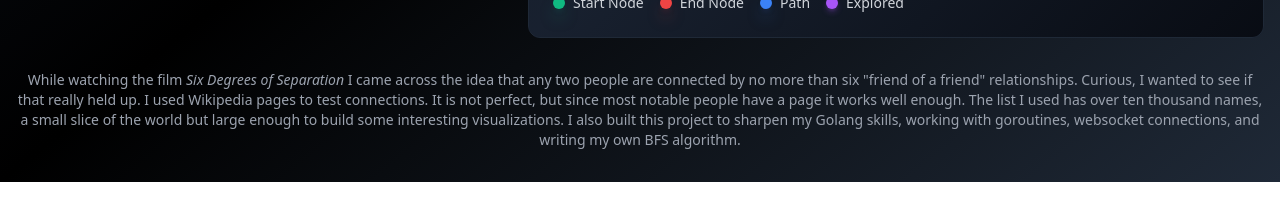
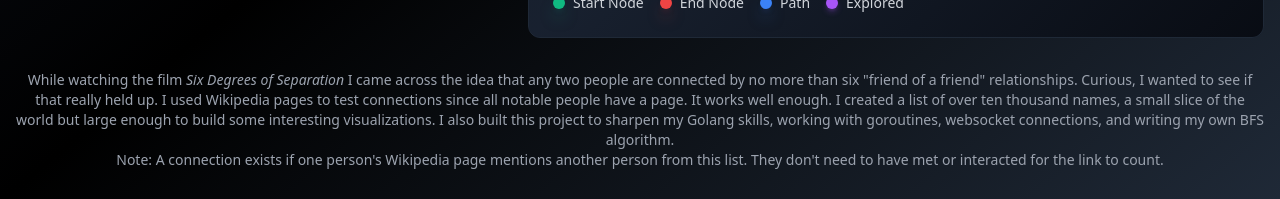
Before and after one commit to Rani-Codes/sixth_degree, a React (Vite) app in the folder frontend/: page / in a window 1280 px wide. Shown: the part 852-1051 px from the top of the page. Built offline with nearby package versions, Linux system fonts and the light colour scheme; no server answers.

Commit message:
update footer and README

```diff
--- a/frontend/src/App.tsx
+++ b/frontend/src/App.tsx
@@ -99,7 +99,10 @@ function AppContent() {
         {/* Footer */}
         <div className="text-center">
           <p className="text-gray-400 text-sm">
-            While watching the film <em>Six Degrees of Separation</em> I came across the idea that any two people are connected by no more than six "friend of a friend" relationships. Curious, I wanted to see if that really held up. I used Wikipedia pages to test connections. It is not perfect, but since most notable people have a page it works well enough. The list I used has over ten thousand names, a small slice of the world but large enough to build some interesting visualizations. I also built this project to sharpen my Golang skills, working with goroutines, websocket connections, and writing my own BFS algorithm.
+            While watching the film <em>Six Degrees of Separation</em> I came across the idea that any two people are connected by no more than six "friend of a friend" relationships. Curious, I wanted to see if that really held up. I used Wikipedia pages to test connections since all notable people have a page. It works well enough. I created a list of over ten thousand names, a small slice of the world but large enough to build some interesting visualizations. I also built this project to sharpen my Golang skills, working with goroutines, websocket connections, and writing my own BFS algorithm.
+          </p>
+          <p className="text-gray-400 text-sm">
+            Note: A connection exists if one person's Wikipedia page mentions another person from this list. They don't need to have met or interacted for the link to count.
           </p>
         </div>
       </div>
```
Also changed, not shown: 1 other file (tests, documents, lock files or other folders).
